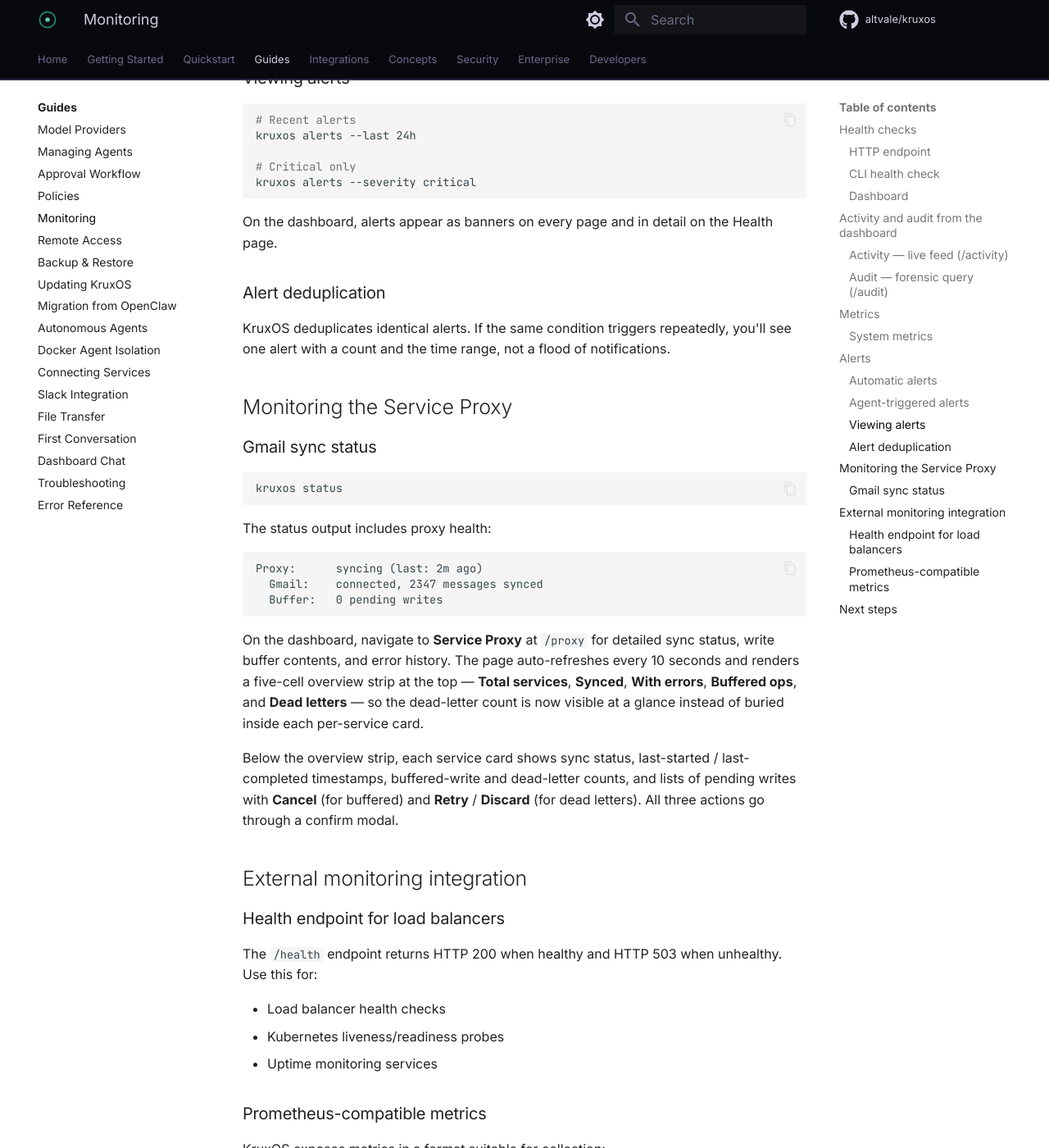
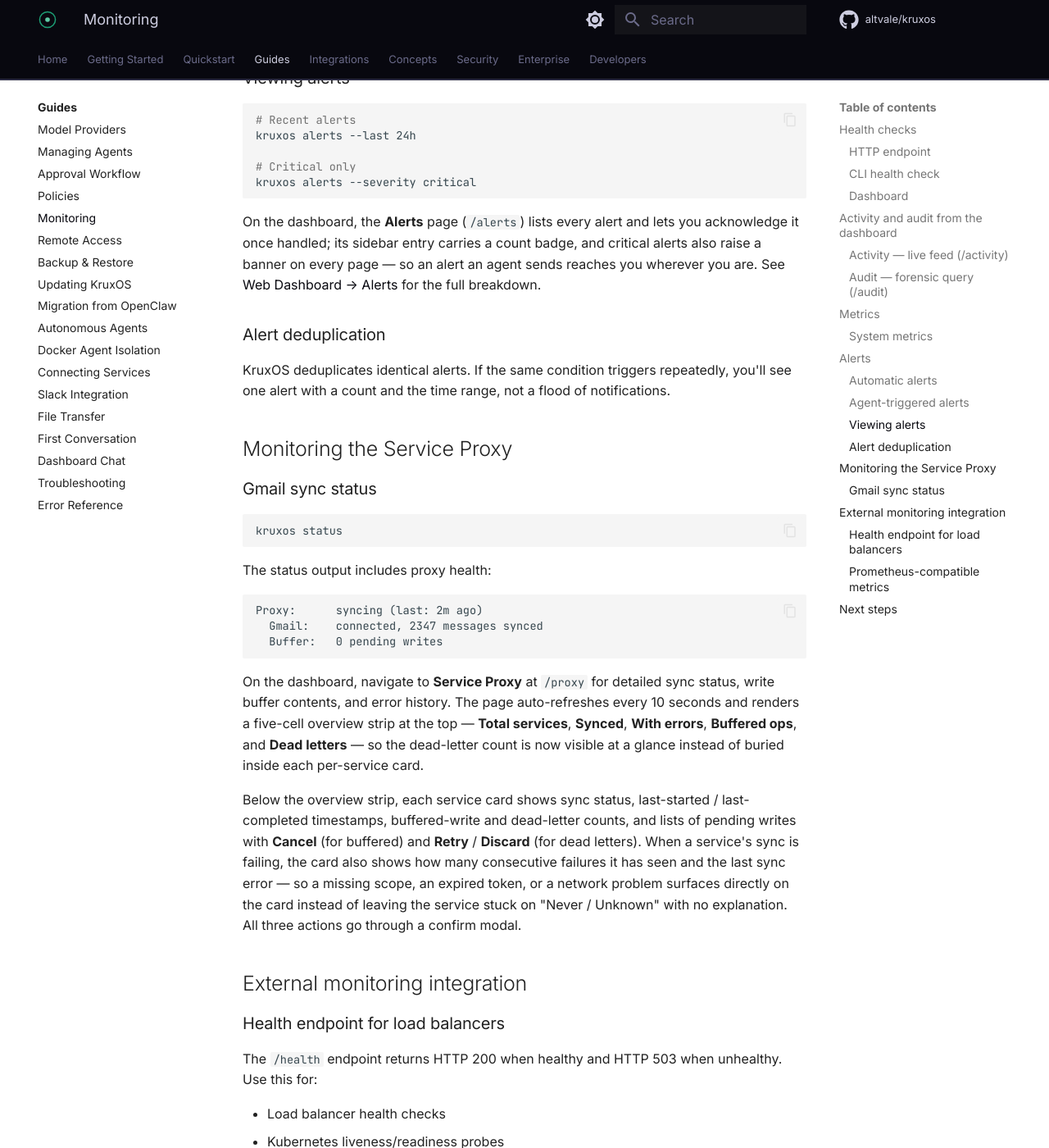
Before and after one commit to altvale/kruxos, an MkDocs documentation site: the page built from docs/public/docs/guides/monitoring.md, in a window 1280 px wide and 1400 px high, scrolled down 4403 px. Shown: the whole window at 82% size. Built offline with MkDocs 1.6.1 and Material for MkDocs 9.7.7, drawn with Linux system fonts in a browser that asks for light colours; comment, search, counter and statistics services are not loaded.

Commit message:
docs(public): document alerts surface, fix status-CLI example in monitoring guide
- 'Viewing alerts' now points to the dashboard Alerts page (/alerts) +
  sidebar badge and cross-links the dashboard reference for the full breakdown.
- The 'CLI health check' example used 'kruxos alerts' (the alerts viewer) to
  print a health summary; corrected to 'kruxos status'.
- The Service Proxy section now notes the consecutive-failure count and last
  sync error shown on a failing service card.

Claude-Session: https://claude.ai/code/session_01XX5eLTRMH7JGjs1UntVrop

````diff
--- a/docs/public/docs/guides/monitoring.md
+++ b/docs/public/docs/guides/monitoring.md
@@ -165,7 +165,7 @@ kruxos alerts --last 24h
 kruxos alerts --severity critical
 ```
 
-On the dashboard, alerts appear as banners on every page and in detail on the Health page.
+On the dashboard, the **Alerts** page (`/alerts`) lists every alert and lets you acknowledge it once handled; its sidebar entry carries a count badge, and critical alerts also raise a banner on every page — so an alert an agent sends reaches you wherever you are. See [Web Dashboard → Alerts](../quickstart/dashboard.md#alerts-alerts) for the full breakdown.
 
 ### Alert deduplication
 
@@ -189,7 +189,7 @@ Proxy:      syncing (last: 2m ago)
 
 On the dashboard, navigate to **Service Proxy** at `/proxy` for detailed sync status, write buffer contents, and error history. The page auto-refreshes every 10 seconds and renders a five-cell overview strip at the top — **Total services**, **Synced**, **With errors**, **Buffered ops**, and **Dead letters** — so the dead-letter count is now visible at a glance instead of buried inside each per-service card.
 
-Below the overview strip, each service card shows sync status, last-started / last-completed timestamps, buffered-write and dead-letter counts, and lists of pending writes with **Cancel** (for buffered) and **Retry** / **Discard** (for dead letters). All three actions go through a confirm modal.
+Below the overview strip, each service card shows sync status, last-started / last-completed timestamps, buffered-write and dead-letter counts, and lists of pending writes with **Cancel** (for buffered) and **Retry** / **Discard** (for dead letters). When a service's sync is failing, the card also shows how many consecutive failures it has seen and the last sync error — so a missing scope, an expired token, or a network problem surfaces directly on the card instead of leaving the service stuck on "Never / Unknown" with no explanation. All three actions go through a confirm modal.
 
 ## External monitoring integration
 
````
Also changed, not shown: other parts of docs/public/docs/guides/monitoring.md (+1 -1 lines).
